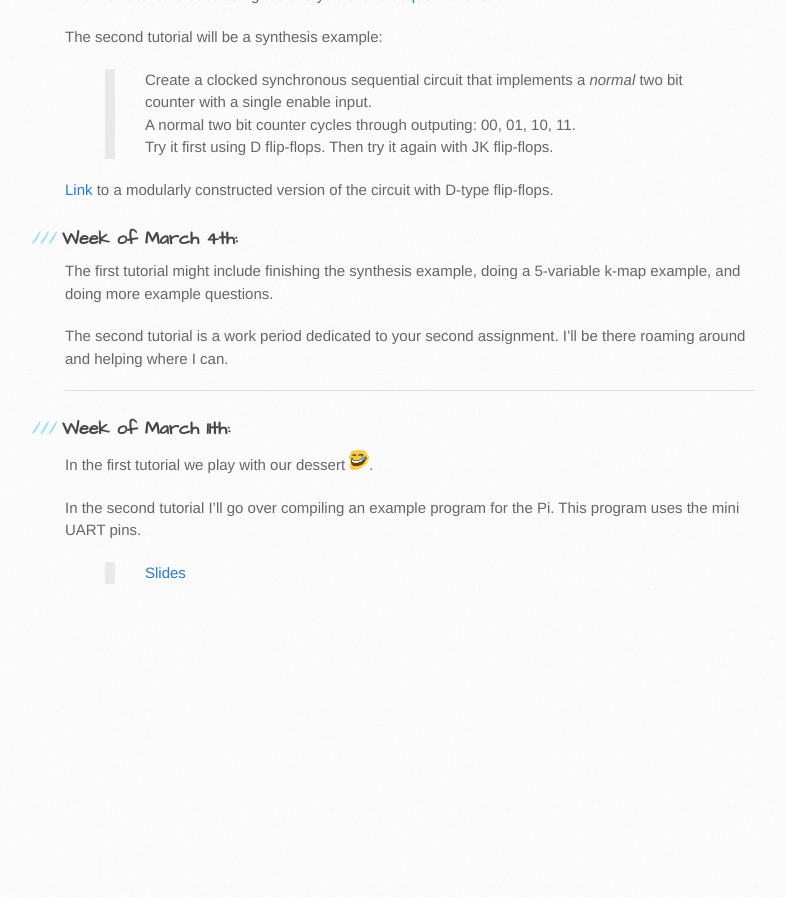
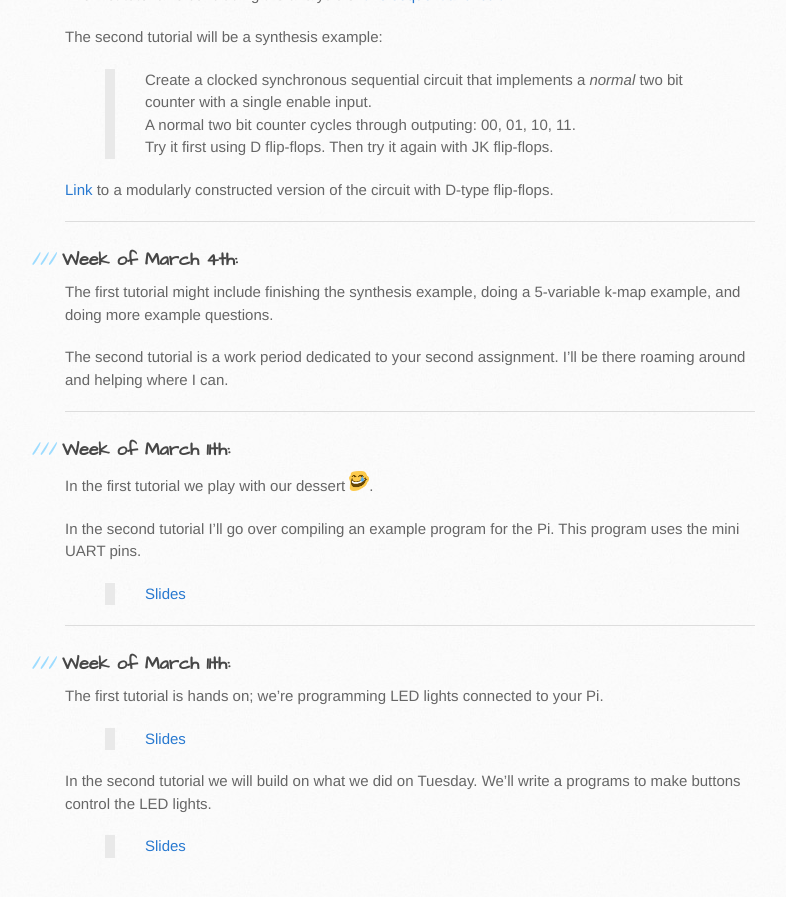
Before and after one commit to philstutorials/philstutorials.github.io, a Jekyll site: the page built from CPSC359W.md, in a window 1280 px wide and 900 px high, scrolled down 3413 px. Shown: the top 897 px of the window, without its empty margins (105-891 px from the left). Built offline with Jekyll 4.4.1, drawn with Linux system fonts in a browser that asks for light colours; our own code applies the rules of GitHub Pages for plain Markdown files; before the commit the page ends 4040 px from its top, so only the background shows below that.

Commit message:
Update CPSC359W.md

```diff
--- a/CPSC359W.md
+++ b/CPSC359W.md
@@ -93,6 +93,8 @@ The second tutorial will be a synthesis example:
 
 [Link](https://raw.githubusercontent.com/philstutorials/philstutorials.github.io/master/_data/simple_counter_split.circ "Logisim file. Save this to your computer.") to a modularly constructed version of the circuit with D-type flip-flops.
 
+----
+
 ### Week of March 4th:
 The first tutorial might include finishing the synthesis example, doing a 5-variable k-map example, and doing more example questions.
 
@@ -105,4 +107,13 @@ In the first tutorial we play with our dessert <img src="https://raw.githubuserc
 
 In the second tutorial I'll go over compiling an example program for the Pi. This program uses the mini UART pins.
 
-> [Slides](https://slides.com/pathomas/cross-compilation#/)
+> [Slides](https://slides.com/pathomas/cross-compilation)
+
+----
+
+### Week of March 11th:
+The first tutorial is hands on; we're programming LED lights connected to your Pi.
+> [Slides](https://slides.com/pathomas/gpio-programming)
+
+In the second tutorial we will build on what we did on Tuesday. We'll write a programs to make buttons control the LED lights.
+> [Slides](https://slides.com/pathomas/gpio-programming-button)
```
